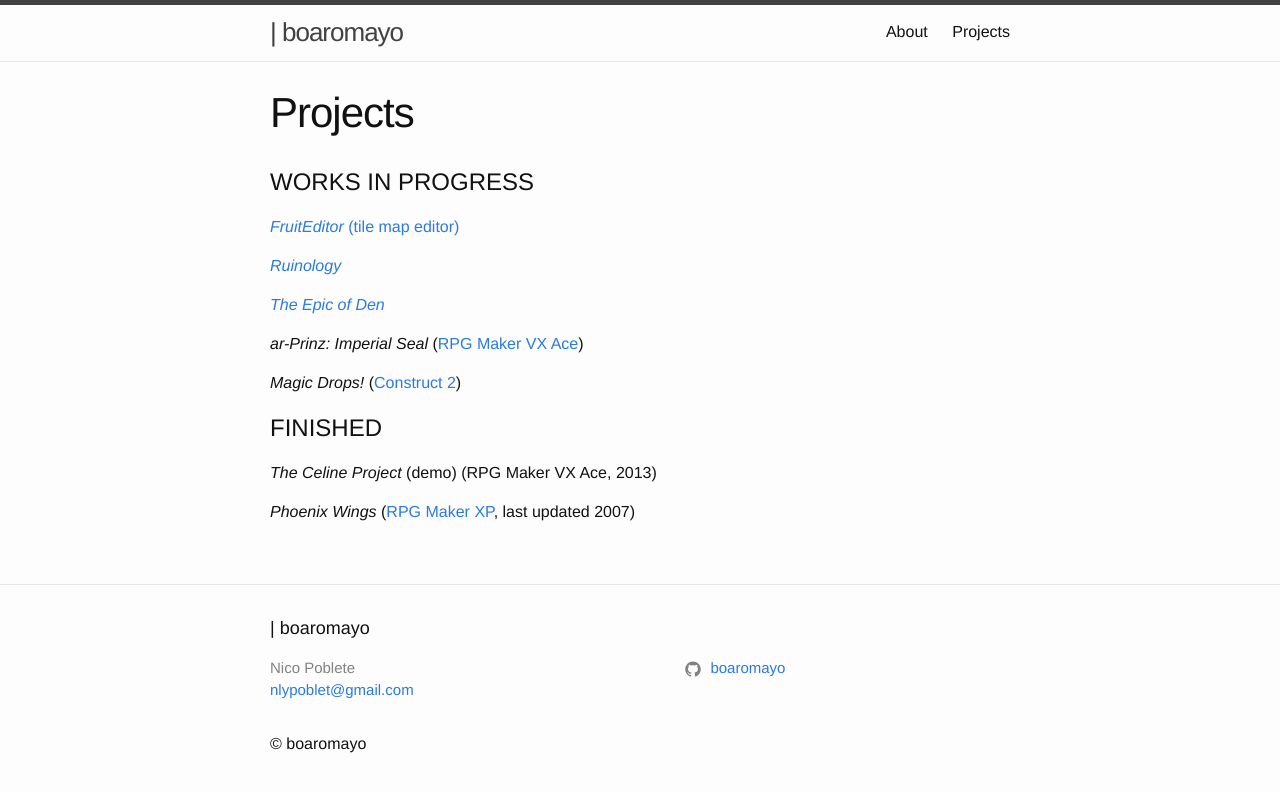
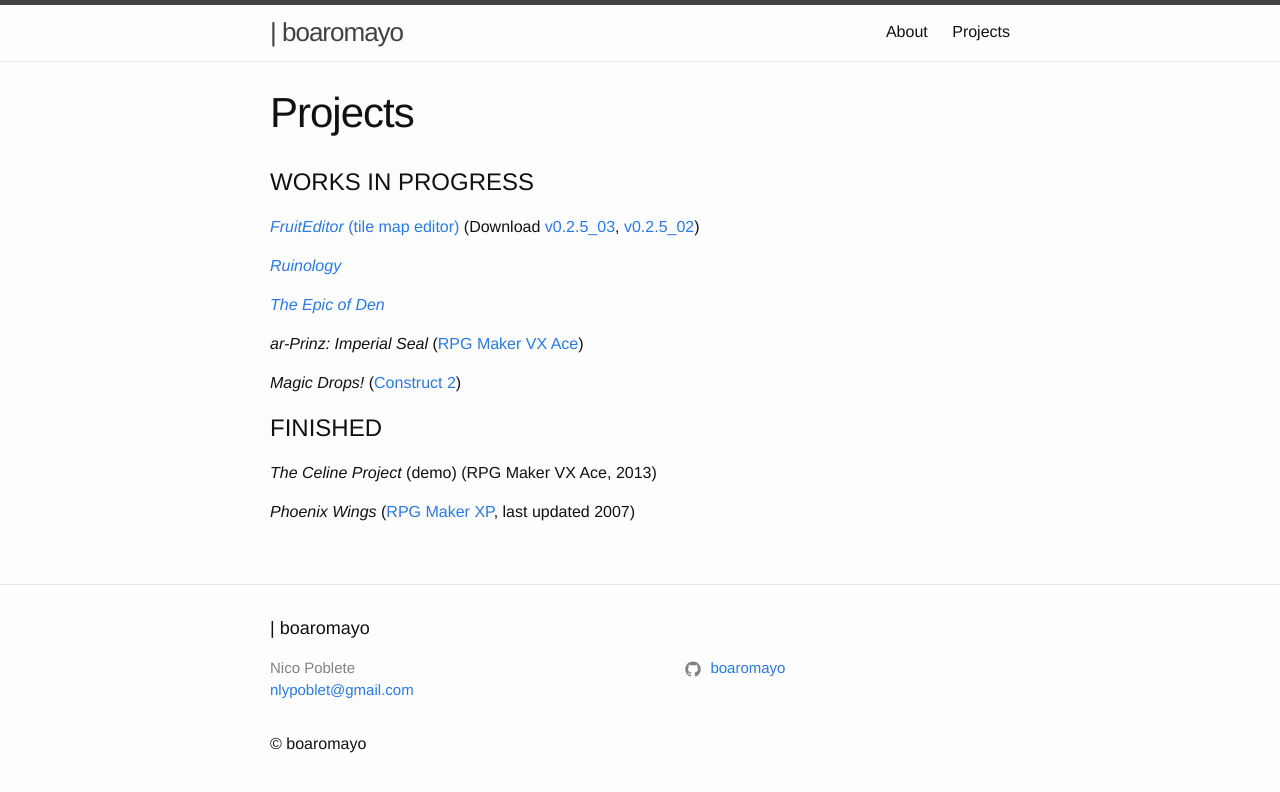
Before and after one commit to boaromayo/boaromayo.net-portfolio, a Jekyll site: the page built from projects.md, in a window 1280 px wide. Shown: the top 792 px of the page. Built offline with Jekyll 4.4.1, drawn with Linux system fonts in a browser that asks for light colours.

Commit message:
Added additional links to 'Projects' page (#29)
* Edited config file

* Added minima files

* Update README.md

* Update README.md

* Update README.md

* Edited about page

* Update README.md

* Added more outside links to footer

* Website now functional

* Updated _config.yml to update site for new posts

* Added date var to config file

* Added projects page

* Added projects.html to _layouts

* Removed date in config

* Added projects header title

* Added header to projects.html

* Edited projects.md

* Edited projects.md page

* Edited links to projects.md

* Projects are up post uploaded

* Edited projects page

* Edited link in projects.md

* Edited Construct link in projects page

* New post added

* Resized image in new post

* Fixed link in new post

* Fixed link in new post

* Fixed new post

* Fixed new post

* Fixed new post again

* Added more to new post again

* New post up

* Edited new post

* Edited new post for clarity

* Edited new post for further clarity

* Small edit to new post

* Final edits to new post

* Final edits to new post

* Really final edits to new post

* Added download links; resume coming soon

```diff
--- a/projects.md
+++ b/projects.md
@@ -6,7 +6,7 @@ permalink: /projs/
 
 # WORKS IN PROGRESS
 
-[*FruitEditor* (tile map editor)][github-map]
+[*FruitEditor* (tile map editor)][github-map] (Download [v0.2.5_03][map-v0.2.5_03], [v0.2.5_02][map-v0.2.5_02])
 
 [*Ruinology*][github-ruin]
 
@@ -23,6 +23,8 @@ permalink: /projs/
 *Phoenix Wings* ([RPG Maker XP][rmxp], last updated 2007)
 
 [github-map]:   https://github.com/boaromayo/FruitEditor_v1_1
+[map-v0.2.5_03]:https://github.com/boaromayo/FruitEditor_v1_1/releases/tag/v0.2.5_03
+[map-v0.2.5_02]:https://github.com/boaromayo/FruitEditor_v1_1/releases/tag/v0.2.5_02
 [github-ruin]:  https://github.com/boaromayo/Ruinology
 [github-den]:   https://github.com/boaromayo/Den
 [construct]:    https://www.scirra.com/construct2
```
